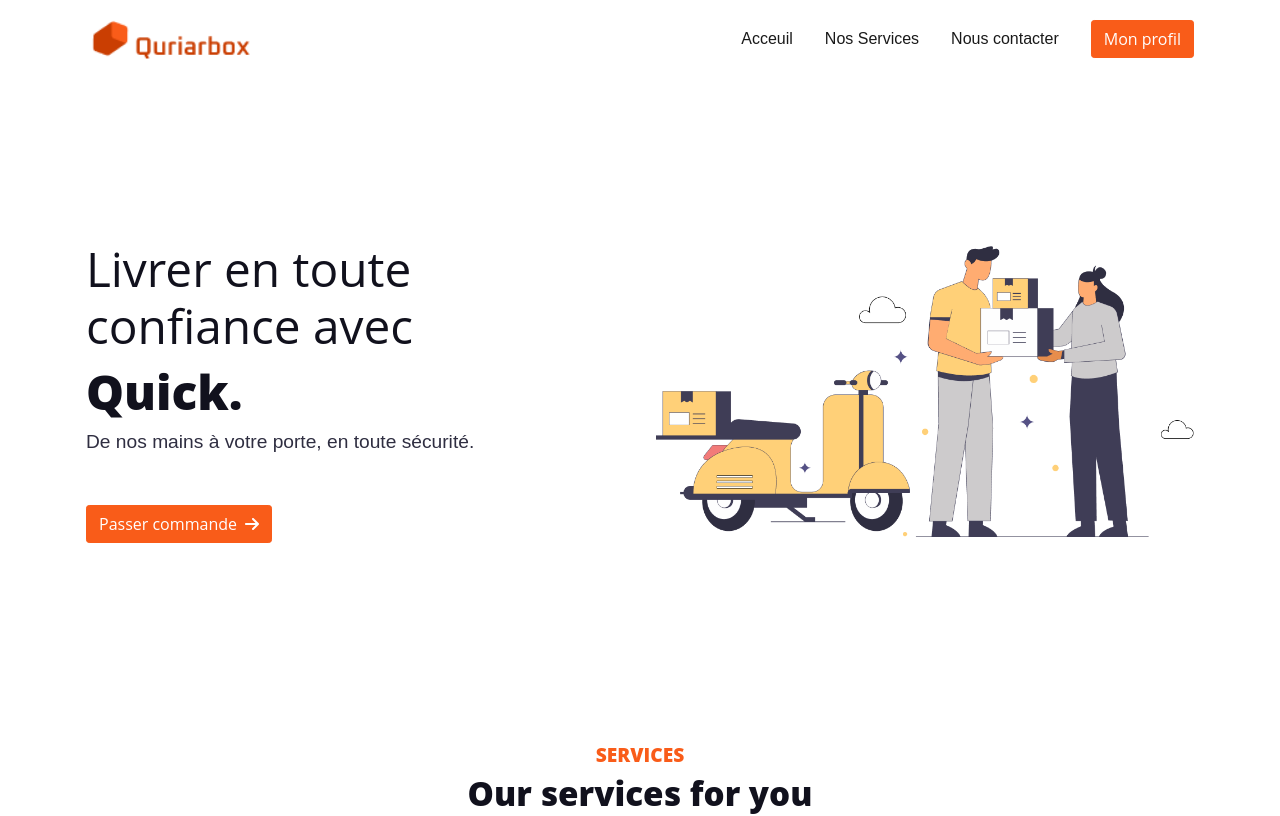
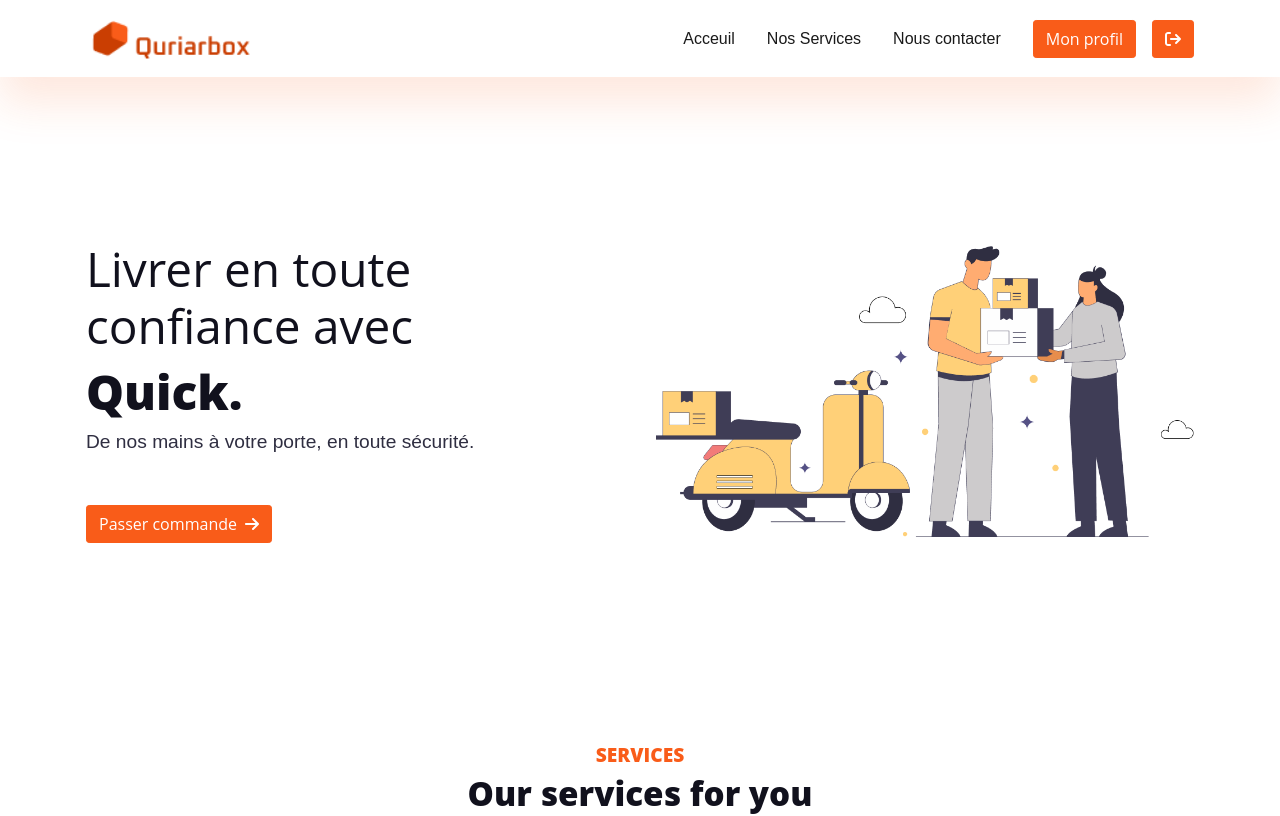
Before and after one commit to NomenaHao/Courier-front, a Vue app: page /home in a window 1280 px wide. Shown: the top 816 px of the page. Built offline with nearby package versions, Linux system fonts and the light colour scheme.

Commit message:
Enhance Navbar styling and remove search form for improved layout

```diff
--- a/src/views/home/layouts/Navbar.vue
+++ b/src/views/home/layouts/Navbar.vue
@@ -1,7 +1,6 @@
 <template>
-
-  <nav class="navbar navbar-expand-lg navbar-light fixed-top py-3 d-block"
-    data-navbar-on-scroll="data-navbar-on-scroll">
+    <nav class="navbar navbar-expand-lg navbar-light fixed-top py-3 d-block bg-white shadow-sm"
+      data-navbar-on-scroll="data-navbar-on-scroll">
     <div class="container"><a class="navbar-brand" href="/home">
       <img src="@/assets/img/gallery/logo.png" height="45" alt="logo" />
     </a>
@@ -22,10 +21,8 @@
         </ul>
 
         <a class="btn btn-primary order-1 order-lg-0 ms-lg-3" href="/profile">Mon profil</a>
-        <form class="d-flex my-3 d-block d-lg-none">
-          <input class="form-control me-2 border-200 bg-light" type="search" placeholder="Search" aria-label="Search" />
-          <button class="btn btn-outline-primary" type="submit">Search</button>
-        </form>
+        <a href="" class="btn btn-primary order-1 order-lg-0 ms-lg-3"><i class="fa fa-sign-out" aria-hidden="true"></i></a>
+
       </div>
     </div>
   </nav>
```
